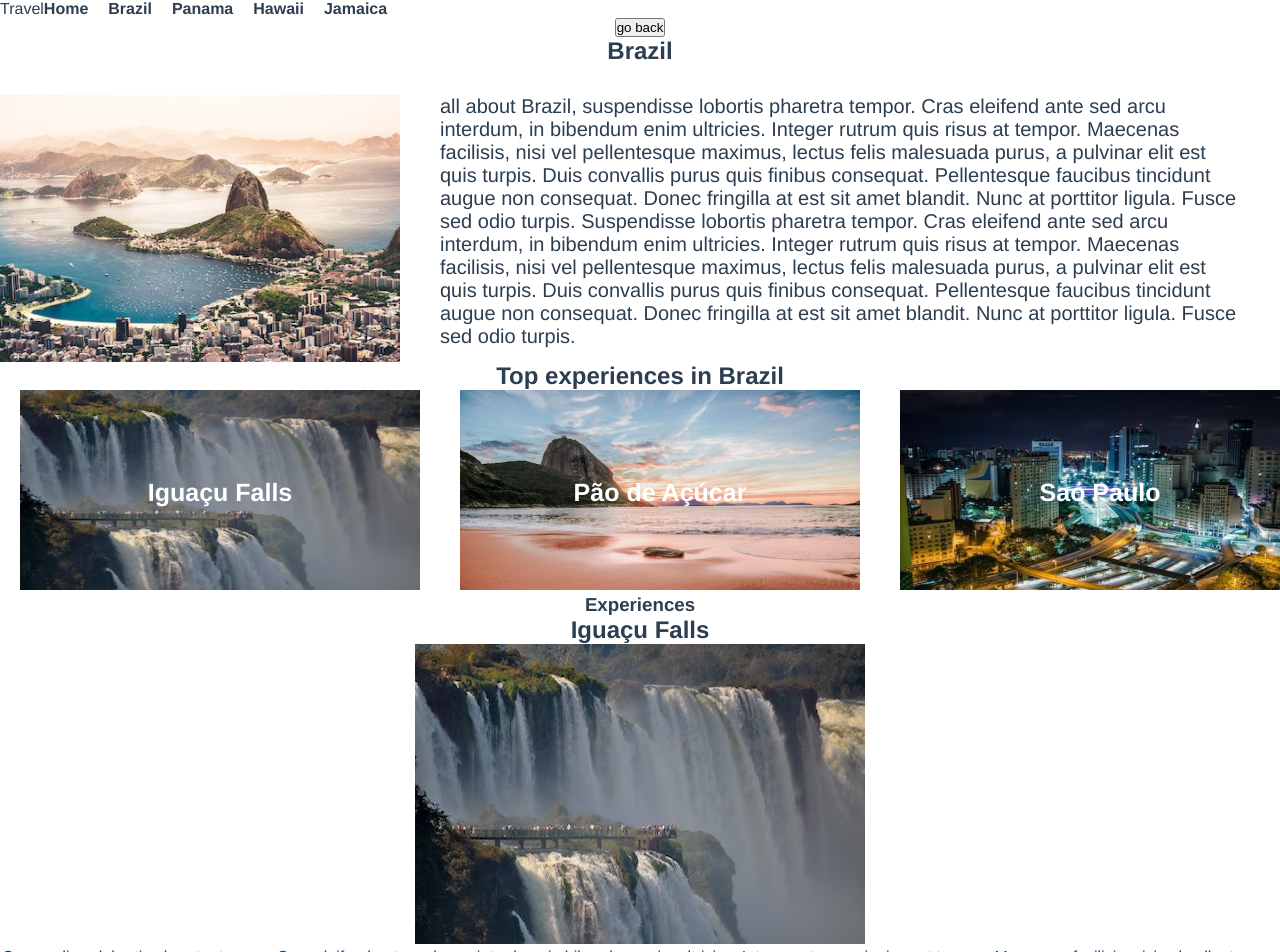
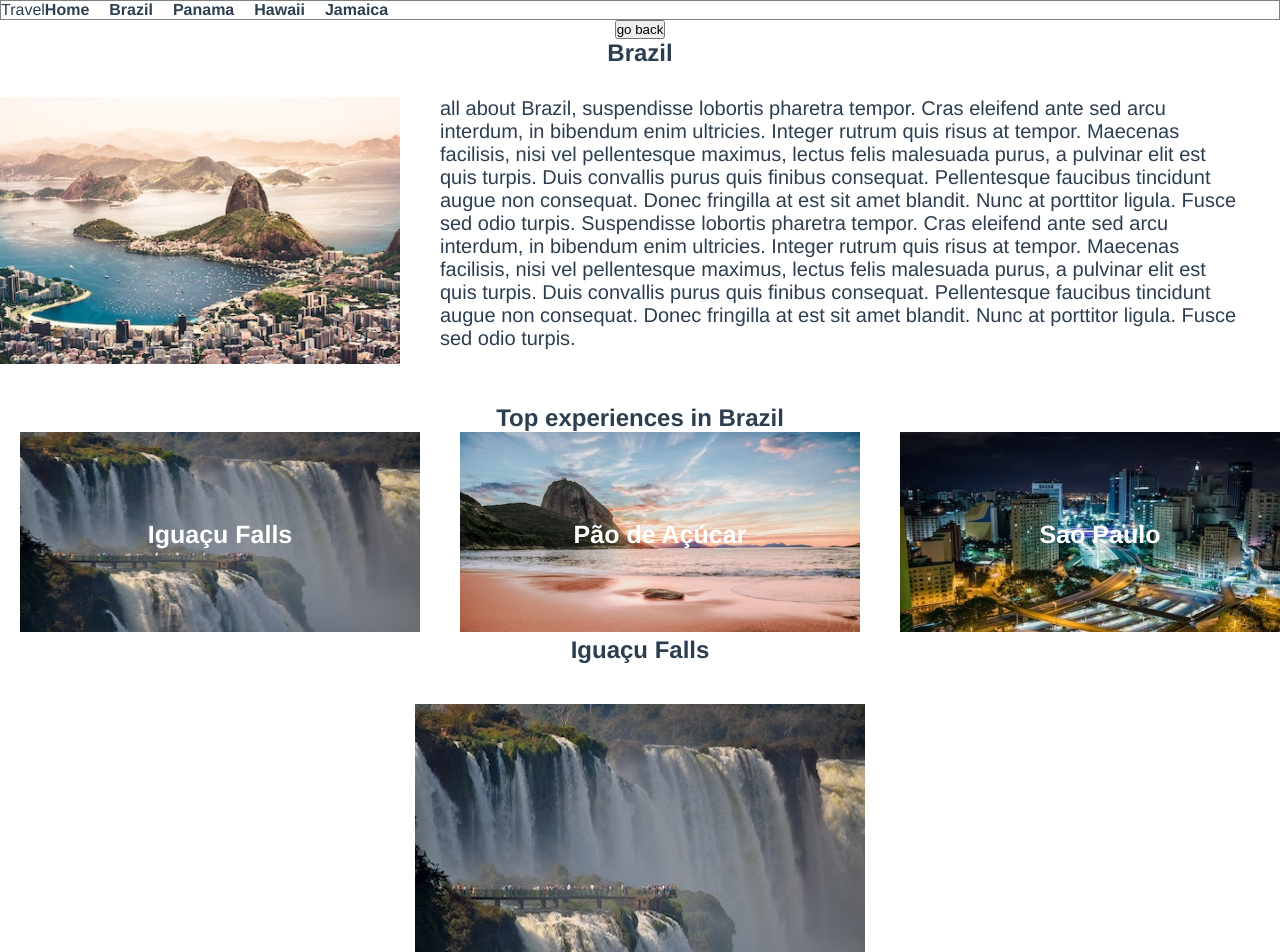
Before and after one commit to hdev14/travel, a Vue app: page /destination/brazil/iguacu-falls in a window 1280 px wide. Shown: the top 952 px of the page. Built offline with nearby package versions, Linux system fonts and the light colour scheme.

Commit message:
feat: add scrollBehavior and

```diff
--- a/src/App.vue
+++ b/src/App.vue
@@ -1,7 +1,7 @@
 <template>
   <div id="app">
     <TheNavigation />
-    <transition name="fade">
+    <transition name="fade" mode="out-in">
       <router-view :key="$route.path"/>
     </transition>
   </div>
--- a/src/components/TheNavigation.vue
+++ b/src/components/TheNavigation.vue
@@ -32,6 +32,12 @@ export default {
 #nav {
   display: flex;
   align-items: center;
+  position: sticky;
+  top: 0;
+  left: 0;
+  background-color: white;
+  border: 1px solid gray;
+  z-index: 1;
 }
 
 #nav a {
--- a/src/router/index.js
+++ b/src/router/index.js
@@ -46,6 +46,18 @@ const routes = [
 
 const router = new VueRouter({
   mode: 'history',
+  scrollBehavior (to, from, savedPosition) {
+    if (savedPosition) return savedPosition
+
+    const position = {}
+    if (to.hash) {
+      position.seletor = to.hash
+
+      if (document.querySelector(to.hash)) return position
+
+      return false
+    }
+  },
   routes
 })
 
--- a/src/views/DestinationDetails.vue
+++ b/src/views/DestinationDetails.vue
@@ -11,15 +11,19 @@
         <p>{{ destination.description }}</p>
       </div>
     </section>
-    <section>
+    <section class="experiences">
       <h2>Top experiences in {{ destination.name }}</h2>
-      <div class="cards" >
+      <div class="cards" id="experience">
         <div
           v-for="experience in destination.experiences"
           :key="experience.name"
           class="card"
         >
-          <router-link :to="{ name: 'ExperienceDetails', params: { experienceSlug: experience.slug }}">
+          <router-link :to="{
+            name: 'ExperienceDetails',
+            params: { experienceSlug: experience.slug },
+            hash: '#experience'
+          }">
             <img
               :src="require(`@/assets/${experience.image}`)"
               :alt="experience.name"
@@ -77,6 +81,10 @@ p {
   text-align: left;
 }
 
+.experiences {
+  padding: 40px 0;
+}
+
 .cards {
   display: flex;
 }
--- a/src/views/ExperienceDetails.vue
+++ b/src/views/ExperienceDetails.vue
@@ -1,6 +1,5 @@
 <template>
   <section>
-    <h1>Experiences</h1>
     <h2>{{experience.name}}</h2>
     <div class="experience-details">
       <img :src="require(`@/assets/${experience.image}`)" :alt="experience.name">
@@ -29,5 +28,7 @@ export default {
 </script>
 
 <style scoped>
-
+.experience-details {
+  padding: 40px 0;
+}
 </style>
```
